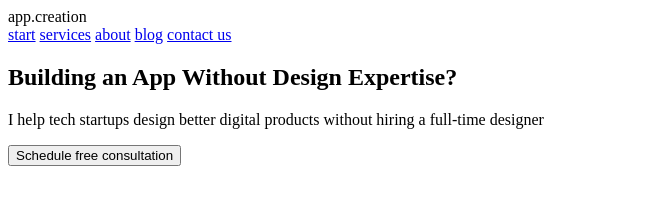
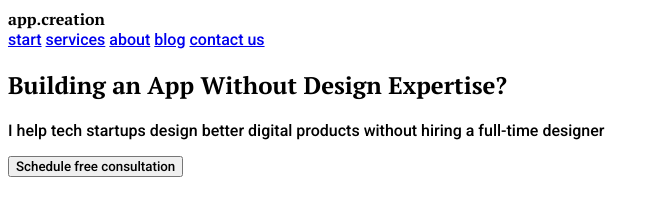
Before and after one commit to WebHeroSchool/Arien7, a plain HTML site: page index.html in a window 1280 px wide. Shown: the whole page, without its empty margins (0-659 px from the left). Drawn offline with Linux system fonts and the light colour scheme.

Commit message:
Изменены шрифты в соответствии с новыми именами классов

```diff
--- a/style.css
+++ b/style.css
@@ -1,6 +1,15 @@
-.title {
+.logo {
   font-family: 'PT Serif', serif;
 }
-.text {
+.menu__item {
   font-family: 'Roboto', sans-serif;
 }
+.main-content__title {
+  font-family: 'PT Serif', serif;
+}
+.main-content__subtitle {
+  font-family: 'Roboto', sans-serif;
+}
+.main-content__botton {
+  font-family: 'Roboto', sans-serif;
+}
```
